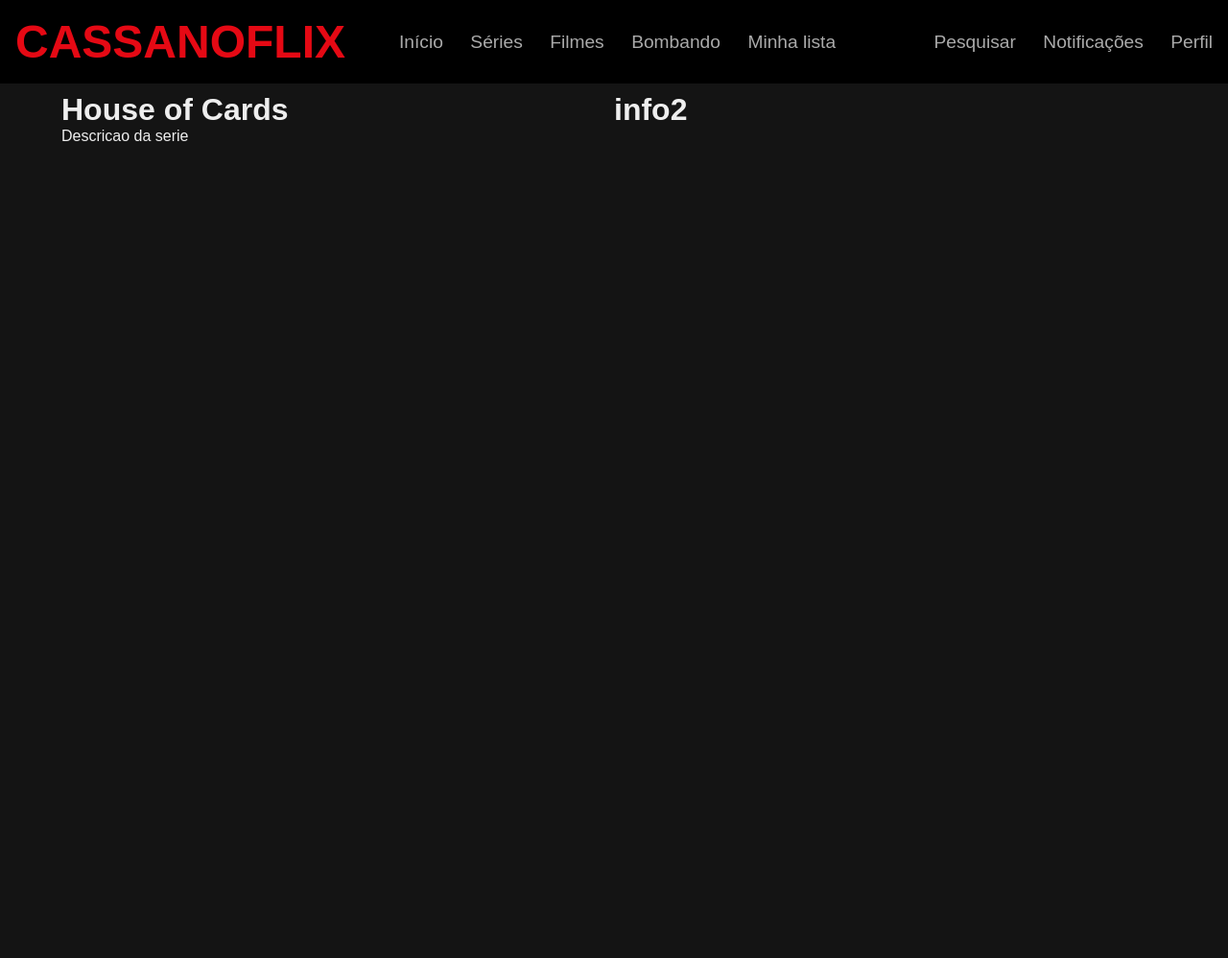
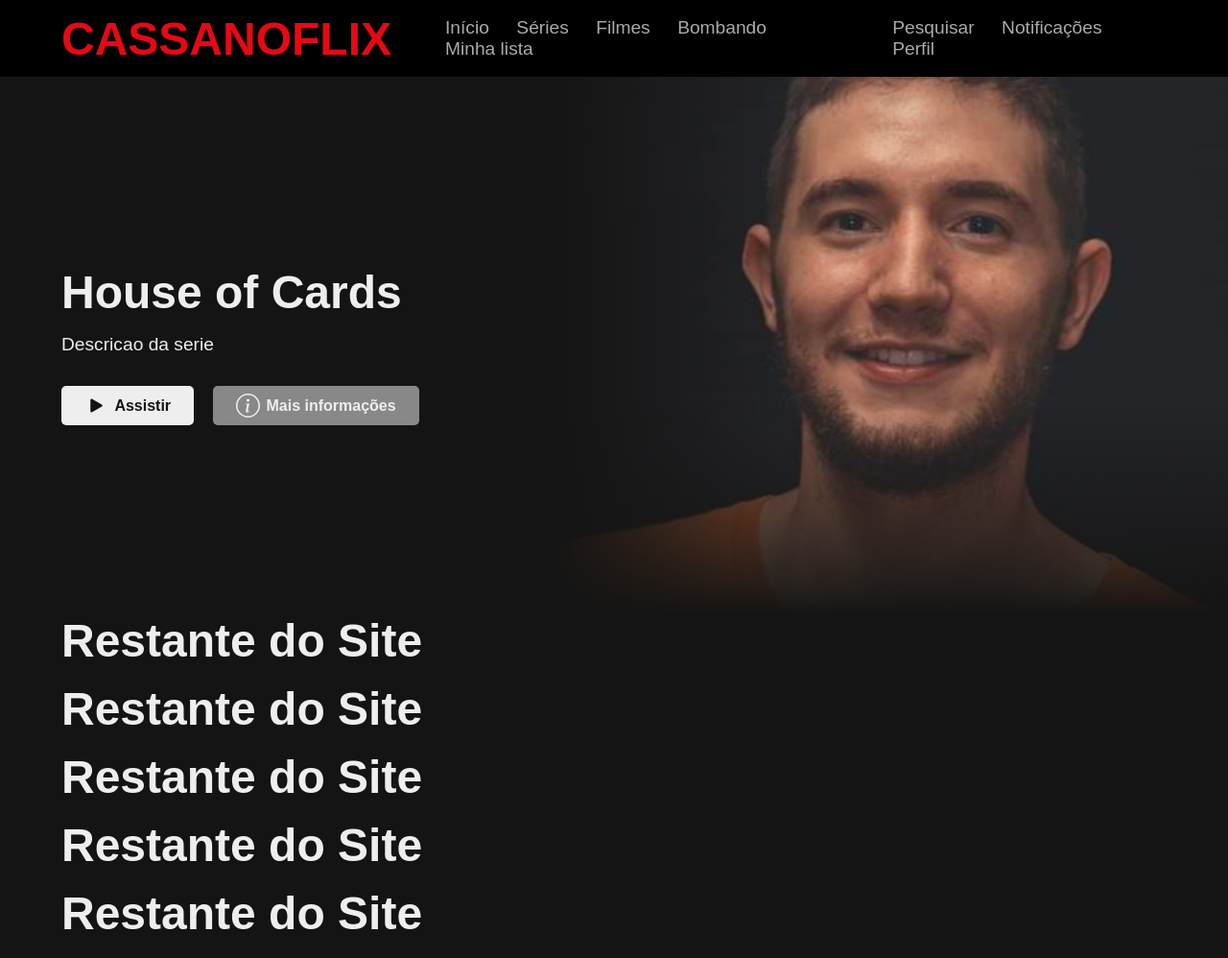
Before and after one commit to cassanovsc/Cassanoflix, a plain HTML site: page index.html in a window 1280 px wide. Shown: the top 998 px of the page at 96% size. Before the commit the page ends 800 px from the top, so only its background shows below. Drawn offline with nearby package versions, Linux system fonts and the light colour scheme.

Commit message:
Create banner
Created initial banner, dynamic banner informations still not working

```diff
--- a/css/style.css
+++ b/css/style.css
@@ -20,10 +20,12 @@ body {
   top: 0;
   width: 100%;
   background-color: #000;
+  z-index: 1;
+  padding: 0 5%;
 }
 
 .header-container {
-  padding: 1rem 1rem;
+  height: 5rem;
 }
 
 .header-logo {
@@ -63,14 +65,117 @@ body {
   align-items: center;
 }
 
-main {
-  margin-top: 6rem;
-}
 .main-container {
-  margin: 0 5%;
+  margin: 5rem 0 0 5%;
 }
 
 .banner-principal {
   display: grid;
-  grid-template-columns: 1fr 1fr;
+  grid-template-columns: 5fr 7fr;
+  height: 70vh;
 }
+
+
+img{
+  width: 100%;
+  height: 100%;
+  object-fit: cover;
+}
+
+.banner-image, .banner-info{
+  max-width: 100%;
+  overflow: hidden;
+  position: relative;
+}
+
+.banner-info {
+  display: grid;
+  align-content: center;
+}
+
+.banner-image::before {
+  background-image: linear-gradient( 0deg,
+  var(--secondaryColor) 0%, rgba( 255, 255, 255, 0 ) 40% );
+  background-image: -moz-linear-gradient( 0deg,
+  var(--secondaryColor) 0%, rgba( 255, 255, 255, 0 ) 40% );
+  background-image: -ms-linear-gradient( 0deg,
+  var(--secondaryColor) 0%, rgba( 255, 255, 255, 0 ) 40% );
+  background-image: -o-linear-gradient( 0deg,
+  var(--secondaryColor) 0%, rgba( 255, 255, 255, 0 ) 40% );
+  background-image: -webkit-linear-gradient( 0deg,
+  var(--secondaryColor) 0%, rgba( 255, 255, 255, 0 ) 40% );
+
+  content: "";
+  height: 100%;
+  width: 100%;
+  position: absolute;
+  top: 0;
+  left: 0;
+}
+
+.banner-image::after {
+  background-image: linear-gradient( 90deg,
+  var(--secondaryColor) 0%, rgba( 255, 255, 255, 0 ) 40% );
+  background-image: -moz-linear-gradient( 90deg,
+  var(--secondaryColor) 0%, rgba( 255, 255, 255, 0 ) 40% );
+  background-image: -ms-linear-gradient( 90deg,
+  var(--secondaryColor) 0%, rgba( 255, 255, 255, 0 ) 40% );
+  background-image: -o-linear-gradient( 90deg,
+  var(--secondaryColor) 0%, rgba( 255, 255, 255, 0 ) 40% );
+  background-image: -webkit-linear-gradient( 90deg,
+  var(--secondaryColor) 0%, rgba( 255, 255, 255, 0 ) 40% );
+
+  content: "";
+  height: 100%;
+  width: 100%;
+  position: absolute;
+  top: 0;
+  left: 0;
+}
+
+.banner-buttons {
+  display: flex;
+  gap:20px;
+}
+
+.banner-buttons a {
+  display: flex;
+  padding: 0.5rem 1.5rem;
+  border-radius: 5px;
+  text-decoration: none;
+  align-items: center;
+  gap: 0.4rem;
+  font-weight: 700;
+}
+
+.assistir-button {
+  background-color: #EEE;
+  color:#141414;
+}
+
+.assistir-button:hover {
+  background-color: #CCC;
+}
+
+.mais-info-button {
+  background-color: #888;
+  color:#EEE;
+}
+
+.mais-info-button:hover{
+  background-color: #666;
+}
+
+.banner-title {
+  font-size: 3rem;
+  padding-bottom: 1rem;
+}
+
+.banner-description {
+  font-size: 1.2rem;
+  padding-bottom: 2rem;
+}
+
+/* .mais-info-button svg {
+  transform: translate(0px, 3px);
+} */
--- a/index.html
+++ b/index.html
@@ -5,7 +5,9 @@
   <meta charset="UTF-8">
   <meta name="viewport" content="width=device-width, initial-scale=1.0">
   <title>Cassanoflix - A Netflix Clone</title>
-  <link rel="stylesheet" href="./css/style.css" </head>
+  <link rel="stylesheet" href="./css/style.css">
+  <link rel="stylesheet" href="https://unpkg.com/swiper@8/swiper-bundle.min.css" />
+</head>
 
 <body>
   <header class="header">
@@ -34,21 +36,45 @@
     </div>
   </header>
 
-  <main>
-    <div class="main-container">
+  <main class="main-container">
     <div class="banner-principal">
       <div class="banner-info">
         <h1 class="banner-title">House of Cards</h1>
-          <p class="banner-description">Descricao da serie</p>
+        <p class="banner-description">Descricao da serie
+        </p>
         <div class="banner-buttons">
-
+          <a href="#" class="assistir-button">
+            <svg xmlns="http://www.w3.org/2000/svg" width="25" height="25" fill="currentColor" class="bi bi-play-fill" viewBox="0 0 16 16">
+              <path d="m11.596 8.697-6.363 3.692c-.54.313-1.233-.066-1.233-.697V4.308c0-.63.692-1.01 1.233-.696l6.363 3.692a.802.802 0 0 1 0 1.393z" />
+            </svg>
+            <p>Assistir</p>
+          </a>
+          <a href="#" class="mais-info-button">
+            <svg xmlns="http://www.w3.org/2000/svg" width="25" height="25" fill="currentColor" class="bi bi-info-circle" viewBox="0 0 16 16">
+              <path d="M8 15A7 7 0 1 1 8 1a7 7 0 0 1 0 14zm0 1A8 8 0 1 0 8 0a8 8 0 0 0 0 16z" />
+              <path d="m8.93 6.588-2.29.287-.082.38.45.083c.294.07.352.176.288.469l-.738 3.468c-.194.897.105 1.319.808 1.319.545 0 1.178-.252 1.465-.598l.088-.416c-.2.176-.492.246-.686.246-.275 0-.375-.193-.304-.533L8.93 6.588zM9 4.5a1 1 0 1 1-2 0 1 1 0 0 1 2 0z" />
+            </svg>
+            <p>Mais informações</p>
+          </a>
         </div>
       </div>
-        <div class="banner-image">
-          <h1>info2</h1>
+      <div class="banner-image border-gradient">
+        <img src="./img/perfil.png" alt="imagem do banner">
       </div>
     </div>
+
+    <h1 class="banner-title">Restante do Site</h1>
+    <h1 class="banner-title">Restante do Site</h1>
+    <h1 class="banner-title">Restante do Site</h1>
+    <h1 class="banner-title">Restante do Site</h1>
+    <h1 class="banner-title">Restante do Site</h1>
+    <h1 class="banner-title">Restante do Site</h1>
+    <h1 class="banner-title">Restante do Site</h1>
+    <h1 class="banner-title">Restante do Site</h1>
   </main>
+
+  <script src="https://unpkg.com/swiper@8/swiper-bundle.min.js"></script>
+
 </body>
 
 </html>
```
Lines whose indentation alone changed are shown as unchanged.
